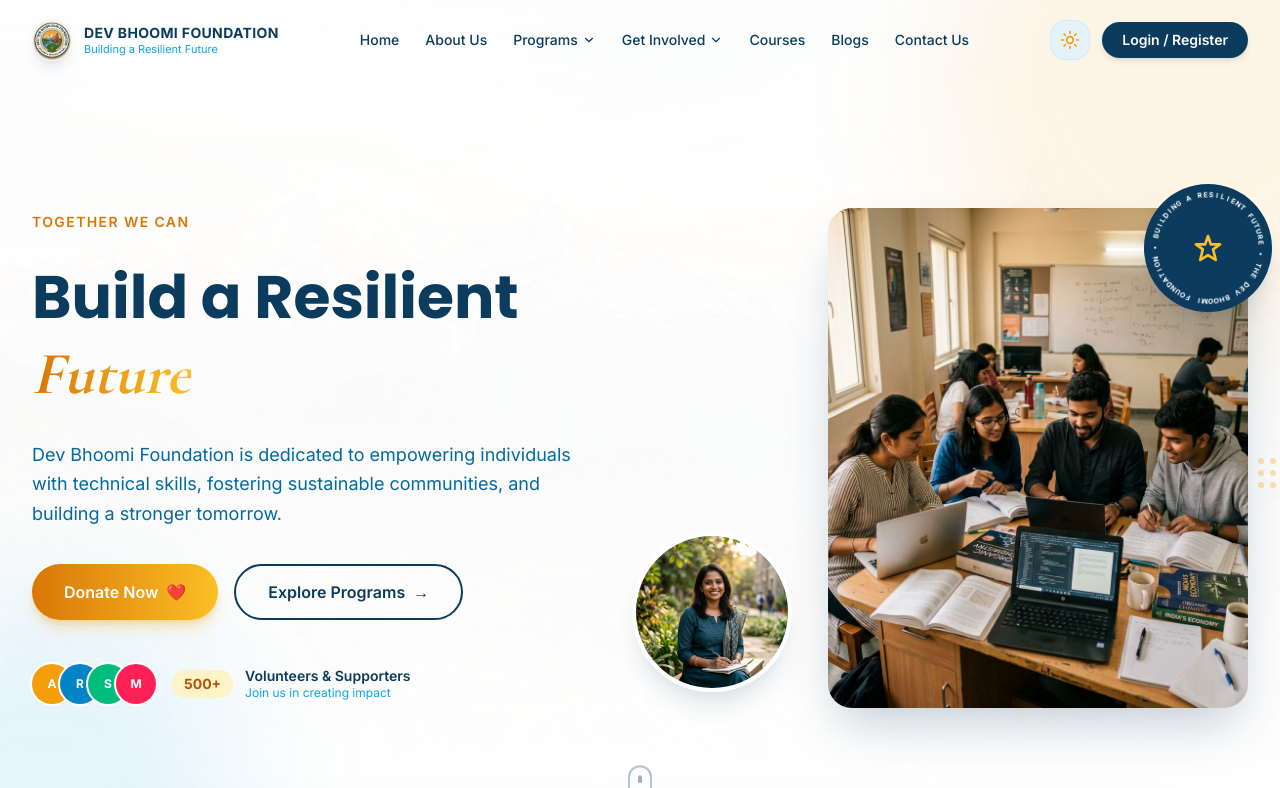
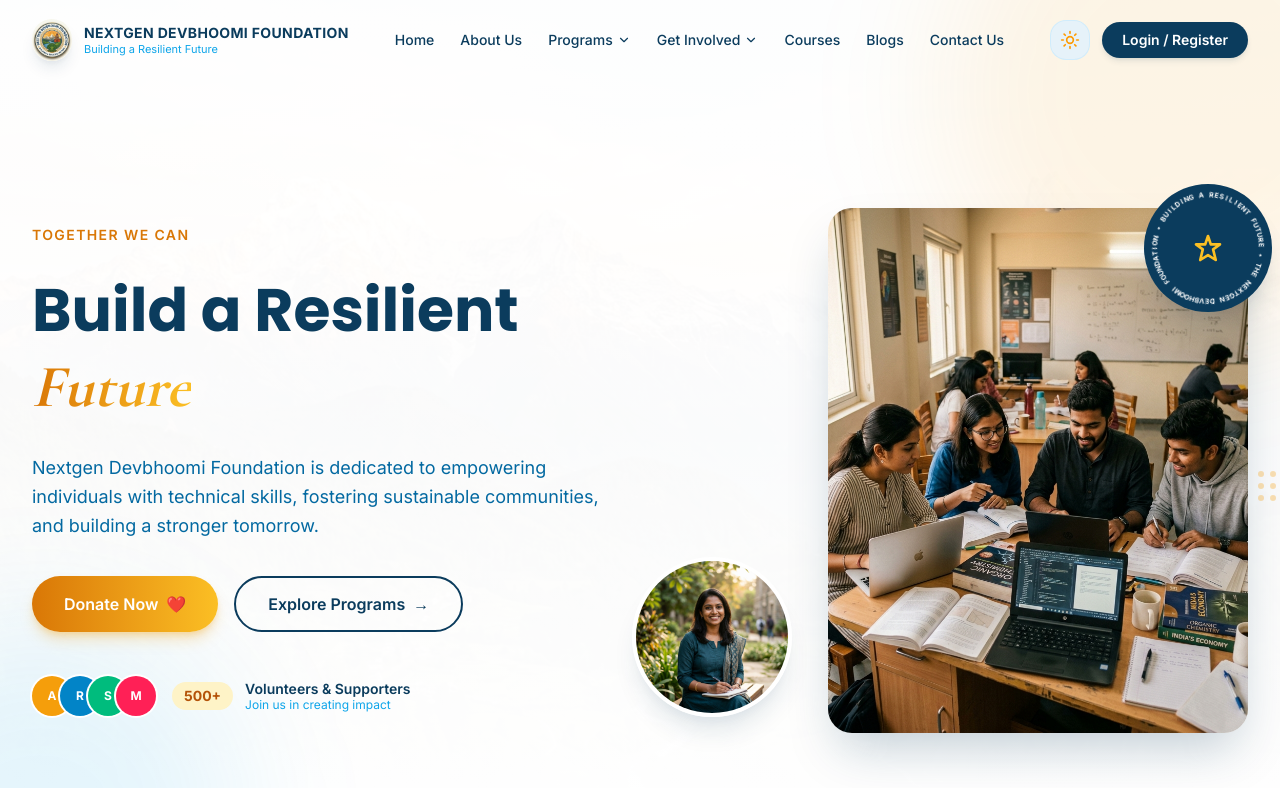
Before and after one commit to thedevbhoomifoundation-ops/devbhoomi-foundation, a Next.js app: page / in a window 1280 px wide. Shown: the top 788 px of the page. Built offline with nearby package versions, Linux system fonts and the light colour scheme.

Commit message:
Update branding to Nextgen Devbhoomi Foundation across various components

```diff
--- a/app/about/page.tsx
+++ b/app/about/page.tsx
@@ -19,7 +19,7 @@ function HeroAbout() {
       fullWidth
     >
       <div className="max-w-7xl mx-auto px-4 sm:px-6 lg:px-8 py-20">
-        <h1 className="text-6xl font-bold mb-4">About The Dev Bhoomi Foundation</h1>
+        <h1 className="text-6xl font-bold mb-4">About The Nextgen Devbhoomi Foundation</h1>
         <p className="text-2xl text-white/80">
           Empowering communities through education, technology, and collective action since 2022.
         </p>
--- a/app/layout.tsx
+++ b/app/layout.tsx
@@ -8,22 +8,28 @@ import { Footer } from "@/components/footer";
 const inter = Inter({
   subsets: ["latin"],
   variable: "--font-inter",
+  display: "swap",
+  adjustFontFallback: false,
 });
 
 const poppins = Poppins({
   subsets: ["latin"],
   variable: "--font-poppins",
   weight: ["400", "500", "600", "700"],
+  display: "swap",
+  adjustFontFallback: false,
 });
 
 const cormorant = Cormorant_Garamond({
   subsets: ["latin"],
   variable: "--font-cormorant",
   weight: ["400", "500", "600", "700"],
+  display: "swap",
+  adjustFontFallback: false,
 });
 
 export const metadata: Metadata = {
-  title: "Dev Bhoomi Foundation - Technical Education & Community Empowerment",
+  title: "Nextgen Devbhoomi Foundation - Technical Education & Community Empowerment",
   description:
     "Transform lives through world-class technical education, volunteer opportunities, and community empowerment in the Himalayan region.",
   keywords: ["education", "technology", "foundation", "NGO", "volunteering", "coding"],
--- a/app/page.tsx
+++ b/app/page.tsx
@@ -54,7 +54,7 @@ const stats = [
 
 function ImpactStatsBar() {
   return (
-    <section className="relative z-10 max-w-6xl mx-auto px-4 sm:px-6 lg:px-8 mt-[-40px]">
+    <section className="relative z-10 max-w-6xl mx-auto px-4 sm:px-6 lg:px-8 mt-[-20px] md:mt-[-40px]">
       <motion.div
         className="bg-primary-900 dark:bg-primary-950 rounded-2xl py-8 px-6 md:px-10 shadow-2xl"
         initial={{ opacity: 0, y: 40 }}
@@ -400,7 +400,7 @@ function NewsletterSection() {
           </div>
 
           {/* Right — Form */}
-          <form className="flex w-full md:w-auto gap-3">
+          <form className="flex flex-col sm:flex-row w-full md:w-auto gap-3">
             <input
               type="email"
               placeholder="Enter your email"
--- a/components/footer.tsx
+++ b/components/footer.tsx
@@ -81,7 +81,7 @@ export function Footer() {
             <div className="flex items-center gap-3">
               <Image
                 src="/images/devbhoomi-logo.jpeg"
-                alt="Dev Bhoomi Foundation logo"
+                alt="Nextgen Devbhoomi Foundation logo"
                 width={40}
                 height={40}
                 className="rounded-full object-cover shadow-lg group-hover:shadow-xl transition-shadow"
@@ -205,7 +205,7 @@ export function Footer() {
       {/* Row 2 — Bottom Bar */}
       <div className="border-t border-slate-700">
         <div className="max-w-7xl mx-auto px-4 sm:px-6 lg:px-8 py-6 flex flex-col md:flex-row items-center justify-between gap-4 text-sm text-primary-400">
-          <p>© 2026 Dev Bhoomi Foundation. All Rights Reserved.</p>
+          <p>© 2026 Nextgen Devbhoomi Foundation. All Rights Reserved.</p>
           <p className="flex items-center gap-1">
             Designed with{" "}
             <Heart className="h-4 w-4 text-accent-500 fill-accent-500" /> for a
--- a/components/hero-section.tsx
+++ b/components/hero-section.tsx
@@ -108,7 +108,7 @@ export function HeroSection() {
               className="text-lg text-primary-700 dark:text-primary-200 leading-relaxed"
               {...fadeUp(0.3)}
             >
-              Dev Bhoomi Foundation is dedicated to empowering individuals with
+              Nextgen Devbhoomi Foundation is dedicated to empowering individuals with
               technical skills, fostering sustainable communities, and building a
               stronger tomorrow.
             </motion.p>
@@ -165,10 +165,10 @@ export function HeroSection() {
             {...fadeRight(0.3)}
           >
             {/* main image */}
-            <div className="relative w-[320px] h-[400px] sm:w-[380px] sm:h-[460px] lg:w-[420px] lg:h-[500px] rounded-3xl overflow-hidden shadow-2xl">
+            <div className="relative w-full max-w-[320px] aspect-[4/5] sm:max-w-[380px] lg:max-w-[420px] rounded-3xl overflow-hidden shadow-2xl mx-auto lg:mx-0">
               <Image
                 src="/images/hero-students.png"
-                alt="Students at Dev Bhoomi Foundation"
+                alt="Students at Nextgen Devbhoomi Foundation"
                 fill
                 priority
                 className="object-cover"
@@ -177,14 +177,14 @@ export function HeroSection() {
 
             {/* mentor circle — overlapping bottom-left */}
             <motion.div
-              className="absolute -bottom-4 -left-4 sm:bottom-4 sm:-left-8 lg:-left-12 w-32 h-32 sm:w-40 sm:h-40 rounded-full overflow-hidden border-4 border-white dark:border-slate-900 shadow-xl"
+              className="absolute -bottom-4 -left-2 sm:bottom-4 sm:-left-8 lg:-left-12 w-28 h-28 sm:w-40 sm:h-40 rounded-full overflow-hidden border-4 border-white dark:border-slate-900 shadow-xl z-20"
               initial={{ opacity: 0, scale: 0.6 }}
               animate={{ opacity: 1, scale: 1 }}
               transition={{ duration: 0.6, delay: 0.6 }}
             >
               <Image
                 src="/images/hero-mentor.png"
-                alt="Mentor at Dev Bhoomi Foundation"
+                alt="Mentor at Nextgen Devbhoomi Foundation"
                 fill
                 className="object-cover"
               />
@@ -192,13 +192,13 @@ export function HeroSection() {
 
             {/* circular badge / stamp — top-right */}
             <motion.div
-              className="absolute -top-6 -right-2 sm:-right-6 w-28 h-28 sm:w-32 sm:h-32 rounded-full bg-primary-900 dark:bg-accent-600 flex items-center justify-center shadow-xl"
+              className="absolute -top-4 -right-2 sm:-top-6 sm:-right-6 w-24 h-24 sm:w-32 sm:h-32 rounded-full bg-primary-900 dark:bg-accent-600 flex items-center justify-center shadow-xl z-20"
               initial={{ opacity: 0, rotate: -90, scale: 0.5 }}
               animate={{ opacity: 1, rotate: 0, scale: 1 }}
               transition={{ duration: 0.8, delay: 0.7, type: "spring" }}
             >
               <CircularText
-                text="THE DEV BHOOMI FOUNDATION • BUILDING A RESILIENT FUTURE • "
+                text="THE NEXTGEN DEVBHOOMI FOUNDATION • BUILDING A RESILIENT FUTURE • "
                 radius={60}
               />
               {/* centre icon */}
--- a/components/navbar.tsx
+++ b/components/navbar.tsx
@@ -207,7 +207,7 @@ export function Navbar() {
               <div className="relative w-10 h-10 flex items-center justify-center">
                 <Image
                   src="/images/devbhoomi-logo.jpeg"
-                  alt="Dev Bhoomi Foundation logo"
+                  alt="Nextgen Devbhoomi Foundation logo"
                   width={40}
                   height={40}
                   className="rounded-full object-cover shadow-lg group-hover:shadow-xl transition-shadow"
@@ -217,7 +217,7 @@ export function Navbar() {
               {/* Name + tagline */}
               <div className="hidden sm:block leading-tight">
                 <p className="text-sm font-bold uppercase tracking-wide text-primary-900 dark:text-white">
-                  Dev Bhoomi Foundation
+                  Nextgen Devbhoomi Foundation
                 </p>
                 <p className="text-[11px] text-primary-500 dark:text-primary-400">
                   Building a Resilient Future
--- a/lib/constants.ts
+++ b/lib/constants.ts
@@ -1,6 +1,6 @@
 /**
  * Design System Constants
- * The Dev Bhoomi Foundation - Premium NGO + EdTech Platform
+ * The Nextgen Devbhoomi Foundation - Premium NGO + EdTech Platform
  */
 
 // Color Palette
@@ -159,7 +159,7 @@ export const socialLinks = [
 
 // Foundation Info
 export const foundationInfo = {
-  name: "The Dev Bhoomi Foundation",
+  name: "The Nextgen Devbhoomi Foundation",
   tagline: "Empowering through Education, Community, and Technology",
   mission: "To provide accessible, world-class technical education and create a community of empowered developers and social innovators.",
   vision: "A world where every aspiring individual has access to quality education and opportunity to make a positive impact.",
```
